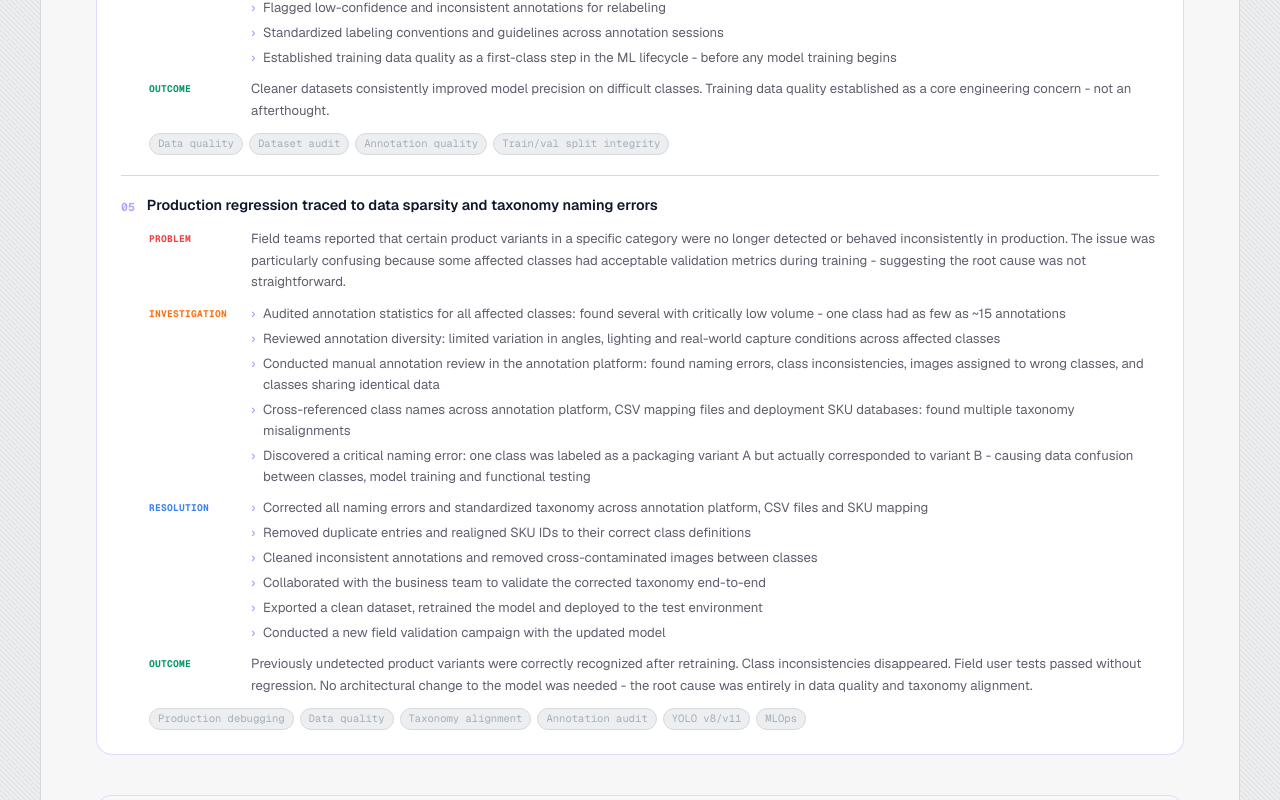
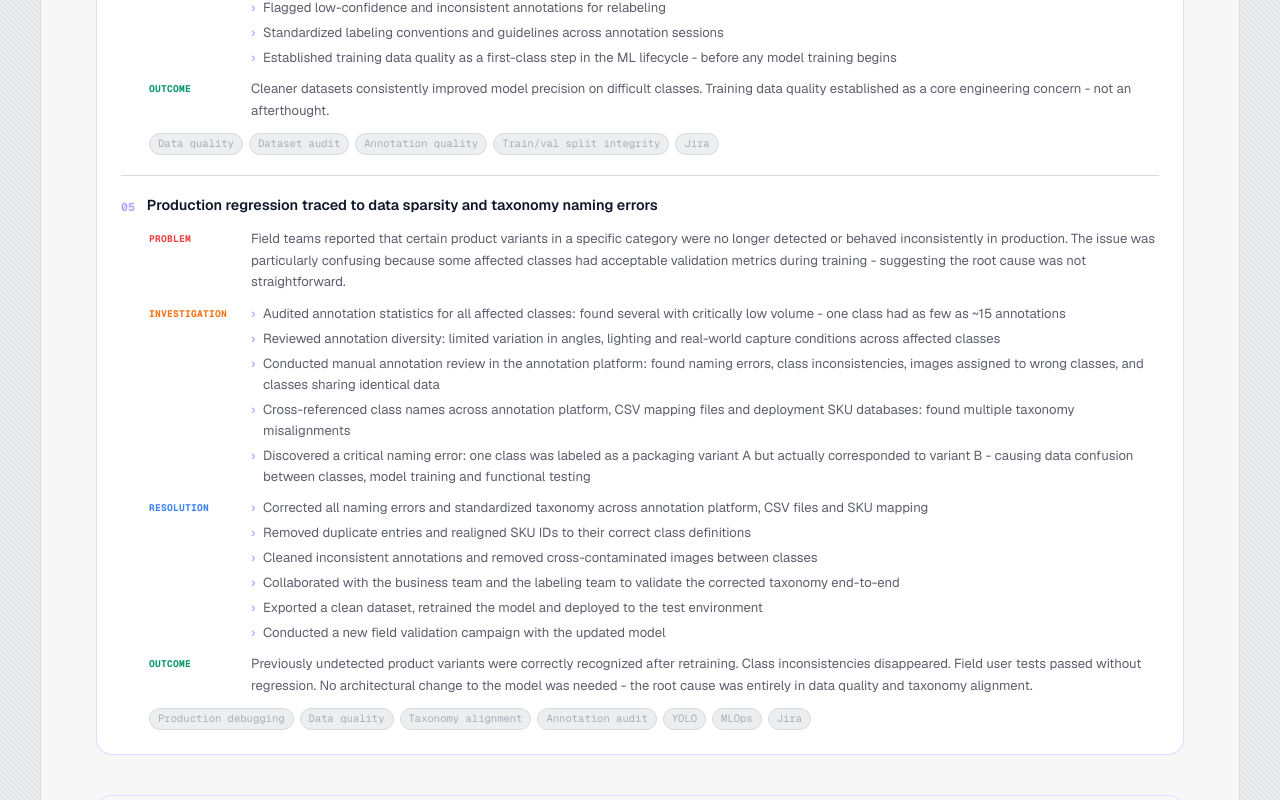
Before and after one commit to PRISCILLE7/priscille-portfolio, a Next.js app: page / in a window 1280 px wide. Shown: the part 7600-8400 px from the top of the page. Built offline with nearby package versions, Linux system fonts and the light colour scheme.

Commit message:
Add Jira tag to all Problem Solving challenges, mask client names

```diff
--- a/components/ProblemSolving.tsx
+++ b/components/ProblemSolving.tsx
@@ -27,7 +27,7 @@ const projects: Project[] = [
   {
     projectNum: "Project 1",
     title: "Multi-Country Product Detection Model Industrialization",
-    context: "FieldPro (Optimetriks) · Nestlé & Coca-Cola · Vietnam, Senegal, Nigeria, Ivory Coast, Cameroon · YOLO v8/v11, GCP, Docker",
+    context: "FieldPro (Optimetriks) · FMCG clients · Vietnam, Senegal, Nigeria, Ivory Coast, Cameroon · YOLO v8/v11, GCP, Docker",
     challenges: [
       {
         num: "01",
@@ -62,7 +62,7 @@ const projects: Project[] = [
             content: "Correct product names displayed across all model categories. Bug validated by field operations teams.",
           },
         ],
-        tags: ["YOLO v8/v11", "GCP", "REST API", "Multi-model orchestration", "Production debugging"],
+        tags: ["YOLO v8/v11", "GCP", "REST API", "Multi-model orchestration", "Production debugging", "Jira"],
       },
       {
         num: "02",
@@ -99,7 +99,7 @@ const projects: Project[] = [
               "Improved detection reliability on previously failing classes. Structured process established for continuous annotation monitoring across all markets.",
           },
         ],
-        tags: ["Class balancing", "Dataset curation", "YOLO v8/v11", "Offline vs. online metrics"],
+        tags: ["Class balancing", "Dataset curation", "YOLO v8/v11", "Offline vs. online metrics", "Jira"],
       },
       {
         num: "03",
@@ -129,7 +129,7 @@ const projects: Project[] = [
               "Zero mapping-related deployment incidents on subsequent releases. Reusable validation process adopted for all new model versions.",
           },
         ],
-        tags: ["Class mapping", "YAML/CSV validation", "Deployment pipeline", "Hasty"],
+        tags: ["Class mapping", "YAML/CSV validation", "Deployment pipeline", "Hasty", "Jira"],
       },
       {
         num: "04",
@@ -159,7 +159,7 @@ const projects: Project[] = [
               "Cleaner datasets consistently improved model precision on difficult classes. Training data quality established as a core engineering concern - not an afterthought.",
           },
         ],
-        tags: ["Data quality", "Dataset audit", "Annotation quality", "Train/val split integrity"],
+        tags: ["Data quality", "Dataset audit", "Annotation quality", "Train/val split integrity", "Jira"],
       },
       {
         num: "05",
@@ -191,7 +191,7 @@ const projects: Project[] = [
               "Corrected all naming errors and standardized taxonomy across annotation platform, CSV files and SKU mapping",
               "Removed duplicate entries and realigned SKU IDs to their correct class definitions",
               "Cleaned inconsistent annotations and removed cross-contaminated images between classes",
-              "Collaborated with the business team to validate the corrected taxonomy end-to-end",
+              "Collaborated with the business team and the labeling team to validate the corrected taxonomy end-to-end",
               "Exported a clean dataset, retrained the model and deployed to the test environment",
               "Conducted a new field validation campaign with the updated model",
             ].join("|||"),
@@ -203,7 +203,7 @@ const projects: Project[] = [
               "Previously undetected product variants were correctly recognized after retraining. Class inconsistencies disappeared. Field user tests passed without regression. No architectural change to the model was needed - the root cause was entirely in data quality and taxonomy alignment.",
           },
         ],
-        tags: ["Production debugging", "Data quality", "Taxonomy alignment", "Annotation audit", "YOLO v8/v11", "MLOps"],
+        tags: ["Production debugging", "Data quality", "Taxonomy alignment", "Annotation audit", "YOLO", "MLOps", "Jira"],
       },
     ],
   },
@@ -238,7 +238,7 @@ const projects: Project[] = [
             content: "Zero silent failures. Full migration completed with automatic recovery from all rate-limit interruptions.",
           },
         ],
-        tags: ["Python", "REST API", "Hasty", "Retry / backoff"],
+        tags: ["Python", "REST API", "Hasty", "Retry / backoff", "Jira"],
       },
       {
         num: "02",
@@ -272,7 +272,7 @@ const projects: Project[] = [
             content: "CORS errors fully eliminated. No further manual intervention required for image access configuration.",
           },
         ],
-        tags: ["GCP/GCS", "CORS policy", "Label Studio", "Python"],
+        tags: ["GCP/GCS", "CORS policy", "Label Studio", "Python", "Jira"],
       },
       {
         num: "03",
@@ -305,10 +305,10 @@ const projects: Project[] = [
             label: "OUTCOME",
             labelColor: "text-green",
             content:
-              "Migration of multiple Nestlé projects (hundreds of thousands of images) completed with zero verified data loss.",
+              "Migration of multiple client projects (hundreds of thousands of images) completed with zero verified data loss.",
           },
         ],
-        tags: ["Python", "GCP/GCS", "Label Studio", "Hasty", "Data integrity"],
+        tags: ["Python", "GCP/GCS", "Label Studio", "Hasty", "Data integrity", "Jira"],
       },
       {
         num: "04",
@@ -336,7 +336,7 @@ const projects: Project[] = [
             labelColor: "text-blue-500",
             isList: true,
             content: [
-              "Selected project: GHA - Nestle - BSO - deliberately chosen as the smallest migrated project (2,176 tasks) to minimize risk exposure in case the synchronization produced unexpected behavior",
+              "Selected the smallest migrated project (2,176 tasks) as a test case to minimize risk exposure in case the synchronization produced unexpected behavior",
               "Created a dedicated GCS folder and uploaded exactly 3 test images",
               "Configured a Source Cloud Storage connector in the existing Label Studio project",
               "Triggered synchronization and compared task counts and annotation state before/after",
@@ -356,7 +356,7 @@ const projects: Project[] = [
               "GCS-based workflow validated and recommended as the standard process for adding new data post-migration. Guarantees a single source of truth, full traceability, preservation of historical annotations, and scalability across all future labeling projects.",
           },
         ],
-        tags: ["GCP/GCS", "Label Studio", "Workflow validation", "Data integrity", "Operational continuity"],
+        tags: ["GCP/GCS", "Label Studio", "Workflow validation", "Data integrity", "Operational continuity", "Jira"],
       },
     ],
   },
@@ -394,7 +394,7 @@ const projects: Project[] = [
               "Failure localized to the ML Server application layer (not auth or network). Incident turnaround time significantly reduced.",
           },
         ],
-        tags: ["Kubernetes / GKE", "REST API", "Incident management", "Production debugging"],
+        tags: ["Kubernetes / GKE", "REST API", "Incident management", "Production debugging", "Jira"],
       },
       {
         num: "02",
@@ -429,7 +429,7 @@ const projects: Project[] = [
               "Structured pre-deployment evaluation protocol introduced. Data collection guidelines updated for all markets.",
           },
         ],
-        tags: ["Distribution shift", "Offline/online evaluation", "Production monitoring", "Dataset strategy"],
+        tags: ["Distribution shift", "Offline/online evaluation", "Production monitoring", "Dataset strategy", "Jira"],
       },
     ],
   },
@@ -465,7 +465,7 @@ const projects: Project[] = [
               "Complete fault diagnosis pipeline operating without manual annotations. Framework published at IEA/AIE 2026, Kuala Lumpur, Malaysia.",
           },
         ],
-        tags: ["Self-supervised learning", "FEM simulation", "Pyleecan", "FEMM", "PyTorch", "Synthetic data"],
+        tags: ["Self-supervised learning", "FEM simulation", "Pyleecan", "FEMM", "PyTorch", "Synthetic data", "Jira"],
       },
       {
         num: "02",
@@ -494,7 +494,7 @@ const projects: Project[] = [
               "Dataset of 50+ motor variants generated at scale. Simulation time reduced from weeks to days through parallel execution.",
           },
         ],
-        tags: ["SLURM", "HPC", "Parallel computing", "Pyleecan", "Batch processing"],
+        tags: ["SLURM", "HPC", "Parallel computing", "Pyleecan", "Batch processing", "Jira"],
       },
     ],
   },
```
